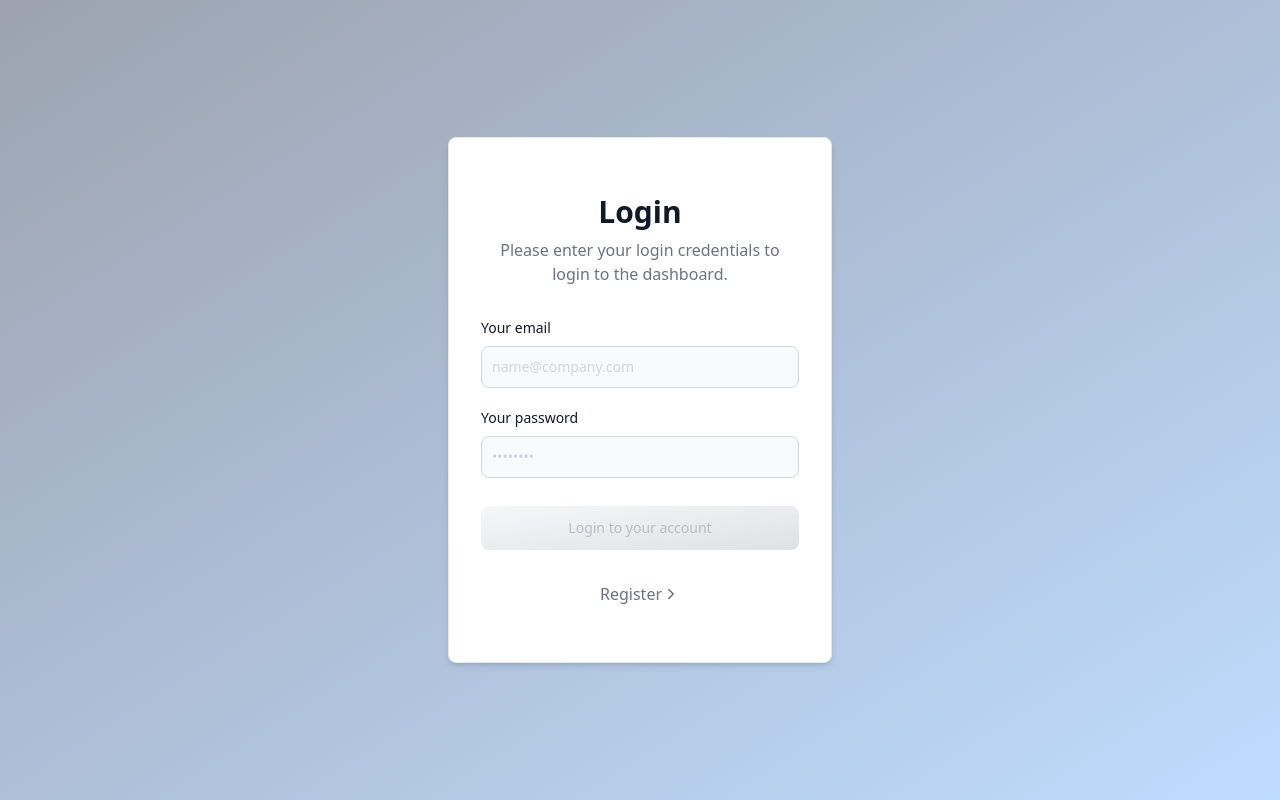
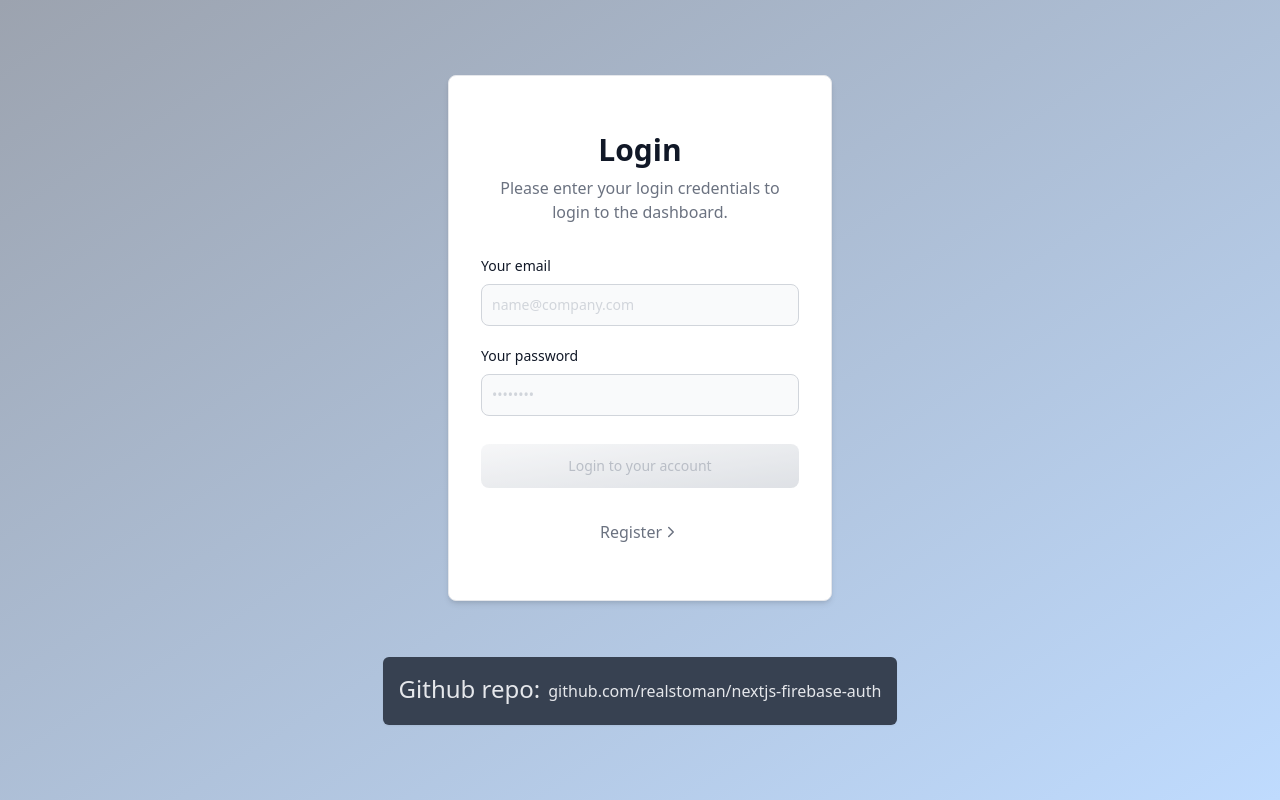
Before and after one commit to realstoman/nextjs-firebase-auth, a Next.js app: page / in a window 1280 px wide. Built offline with nearby package versions, Linux system fonts and the light colour scheme; no server answers.

Commit message:
Add github repo link

```diff
--- a/components/LoginForm.tsx
+++ b/components/LoginForm.tsx
@@ -34,7 +34,7 @@
 
 	return (
 		<PageWrapper>
-			<div className="flex justify-center items-center min-h-screen">
+			<div className="flex justify-center items-center">
 				<div className="w-full max-w-sm p-4 py-8 bg-white border border-gray-200 rounded-lg shadow-md sm:p-6 sm:py-10 md:p-8 md:py-14 dark:bg-gray-800 dark:border-gray-700">
 					<form action="" onSubmit={handleLogin} className="group">
 						<h5 className="text-2xl sm:text-3xl font-medium sm:font-semibold text-gray-900 dark:text-white text-center mb-2">
--- a/components/PageWrapper.tsx
+++ b/components/PageWrapper.tsx
@@ -1,5 +1,6 @@
 'use client';
 import { motion, AnimatePresence } from 'framer-motion';
+import Footer from './common/Footer';
 
 export const PageWrapper = ({ children }: { children: any }) => {
 	return (
@@ -16,8 +17,12 @@
 					}}
 					exit={{ opacity: 0, y: 0 }}
 					transition={{ delay: 0.3 }}
+					className="min-h-screen flex justify-center items-center"
 				>
-					{children}
+					<div>
+						{children}
+						<Footer />
+					</div>
 				</motion.div>
 			</AnimatePresence>
 		</>
--- a/components/RegistrationForm.tsx
+++ b/components/RegistrationForm.tsx
@@ -35,7 +35,7 @@
 
 	return (
 		<PageWrapper>
-			<div className="flex justify-center items-center min-h-screen">
+			<div className="flex justify-center items-center">
 				<div className="w-full max-w-sm p-4 py-8 bg-white border border-gray-200 rounded-lg shadow-md sm:p-6 sm:py-10 md:p-8 md:py-14 dark:bg-gray-800 dark:border-gray-700">
 					<form
 						action=""
--- /dev/null
+++ b/components/common/Footer.tsx
@@ -0,0 +1,22 @@
+import { FiGithub } from 'react-icons/fi';
+
+function Footer() {
+	return (
+		<>
+			<div className="flex items-center justify-center mt-14 bg-gray-700 rounded-md px-4 shadow-sm">
+				<p className="text-2xl md-text-3xl text-primary-dark dark:text-primary-light mb-5 mr-2 mt-4 text-gray-200 ">
+					Github repo:
+				</p>
+				<a
+					href="https://github.com/realstoman/nextjs-firebase-auth"
+					target="__blank"
+					className="text-gray-200 hover:text-white cursor-pointer"
+				>
+					github.com/realstoman/nextjs-firebase-auth
+				</a>
+			</div>
+		</>
+	);
+}
+
+export default Footer;
--- a/pages/index.tsx
+++ b/pages/index.tsx
@@ -16,7 +16,7 @@
 				/>
 				<link rel="icon" href="/favicon.ico" />
 			</Head>
-			<main className="px-4 m-0 bg-gradient-to-br from-primary-color to-blue-400 min-h-screen">
+			<main className="px-4 m-0 bg-gradient-to-br from-primary-color to-blue-400">
 				<LoginForm />
 			</main>
 		</>
```
